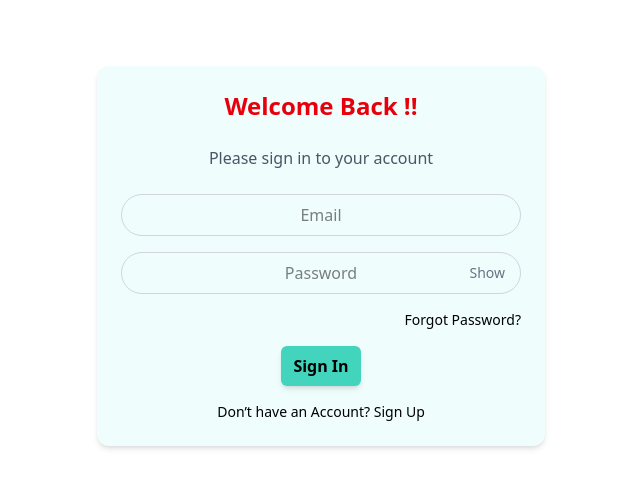
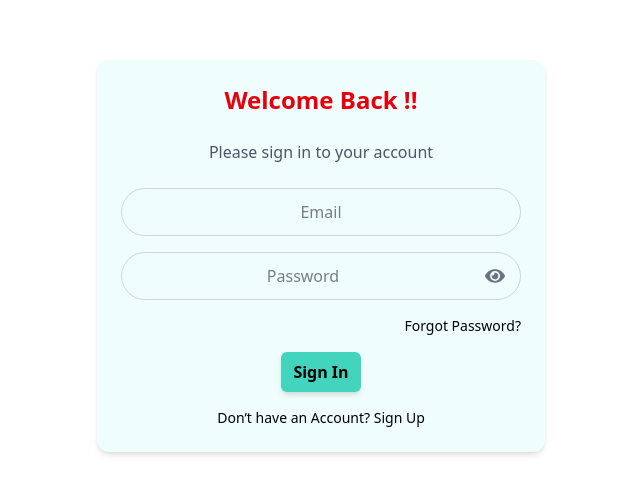
Before and after one commit to SoumyajitPaul-git/Tuition_Marketplace, a React (Vite) app in the folder client/: page /signin in a window 1280 px wide. Shown: the part 144-638 px from the top of the page, without its empty margins (319-959 px from the left). Built offline with nearby package versions, Linux system fonts and the light colour scheme.

Commit message:
Password input updated

```diff
--- a/client/src/components/Input.jsx
+++ b/client/src/components/Input.jsx
@@ -1,4 +1,5 @@
-import { useState, useEffect } from "react";
+import { useState } from "react";
+import { FaEye, FaEyeSlash } from "react-icons/fa";
 
 export default function Input({
   label,
@@ -14,7 +15,7 @@ export default function Input({
 
   const handleChange = (e) => {
     const val = e.target.value;
-    onChange(e); // pass to parent
+    onChange(e);
     if (validator) {
       const message = validator(val);
       setError(message);
@@ -24,33 +25,42 @@ export default function Input({
   const isPassword = type === "password";
 
   return (
-    <div className="mb-4 relative">
+    <div className="mb-4">
       {label && (
         <label className="block mb-1 text-sm font-medium text-gray-700">
           {label}
         </label>
       )}
 
+      {/* make ONLY the input area relative so the icon centers to the input, not the label */}
+      <div className="relative">
         <input
           type={isPassword && showPassword ? "text" : type}
           name={name}
           value={value}
           onChange={handleChange}
           placeholder={placeholder}
-        className="w-full border border-gray-300 rounded-full px-3 py-2 focus:outline-none focus:ring-2 focus:ring-primary text-center"
+          className={`w-full h-12 border border-gray-300 rounded-full px-3 focus:outline-none focus:ring-2 focus:ring-primary text-center ${
+            isPassword ? "pr-12" : ""
+          }`}
         />
 
-      {/* Show/hide password toggle */}
         {isPassword && (
-        <span
+          <button
+            type="button"
             onClick={() => setShowPassword((prev) => !prev)}
-          className="absolute right-4 top-2/4 transform -translate-y-1/2 text-sm text-gray-500 cursor-pointer"
+            className="absolute right-4 top-1/2 -translate-y-1/2 flex items-center justify-center text-gray-500"
+            aria-label={showPassword ? "Hide password" : "Show password"}
           >
-          {showPassword ? "Hide" : "Show"}
-        </span>
+            {showPassword ? (
+              <FaEyeSlash className="text-xl" />
+            ) : (
+              <FaEye className="text-xl" />
             )}
+          </button>
+        )}
+      </div>
 
-      {/* Error message */}
       {error && (
         <p className="text-red-500 text-xs mt-1 text-center">{error}</p>
       )}
```
Lines whose indentation alone changed are shown as unchanged.
